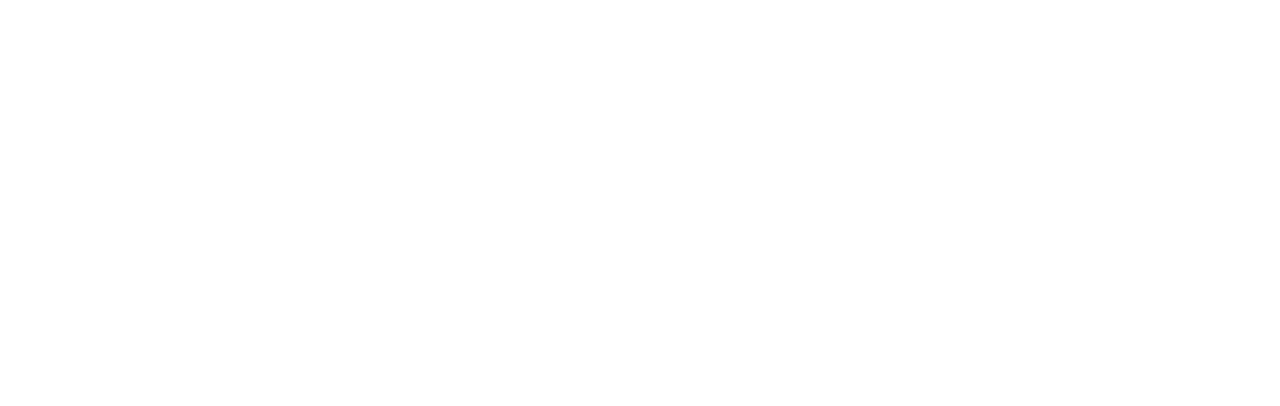
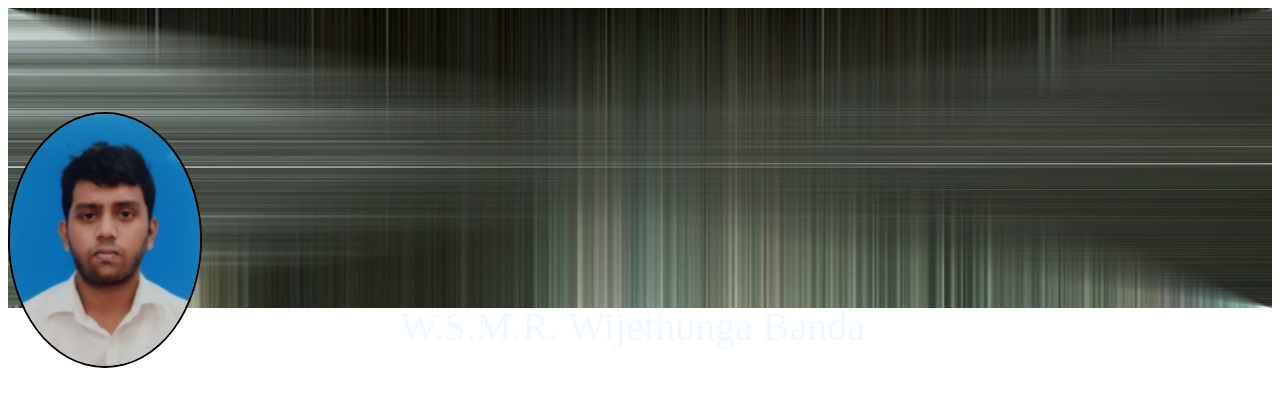
Before and after one commit to rohitha73/resume, a plain HTML site: page index.html in a window 1280 px wide. Drawn offline with Linux system fonts and the light colour scheme.

Commit message:
cover photo and profile photo
added the cover photo and profile photo to the resume.

```diff
--- a/index.html
+++ b/index.html
@@ -5,8 +5,15 @@
     <meta http-equiv="X-UA-Compatible" content="IE=edge">
     <meta name="viewport" content="width=device-width, initial-scale=1.0">
     <title>Resume</title>
+
+    <link rel="stylesheet" href="styles.css">
+    <script src="index.js"></script>
 </head>
 <body>
-
+    <div>
+        <img id="coverimg" src="img/images01.jpg" alt="cover photo">
+        <div class="centered">W.S.M.R. Wijethunga Banda</div>
+        <img id="profpic" src="img/images02.jpg" alt="profile photo">
+    </div>
 </body>
 </html>
--- a/styles.css
+++ b/styles.css
@@ -0,0 +1,22 @@
+/*cover photo*/
+#coverimg{
+    width: 100%;
+    height: 300px;
+}
+
+/* Centered text */
+.centered {
+    position: absolute;
+    bottom: 450px;
+    left: 400px;
+    color: aliceblue;
+    font-size: 40px;
+}
+
+/*profile photo*/
+#profpic{
+    width: 15%;
+    margin-top: -200px;
+    border: 2px solid;
+    border-radius: 50%;
+}
```
Also changed, not shown: img/images01.jpg (added), img/images02.jpg (added).
